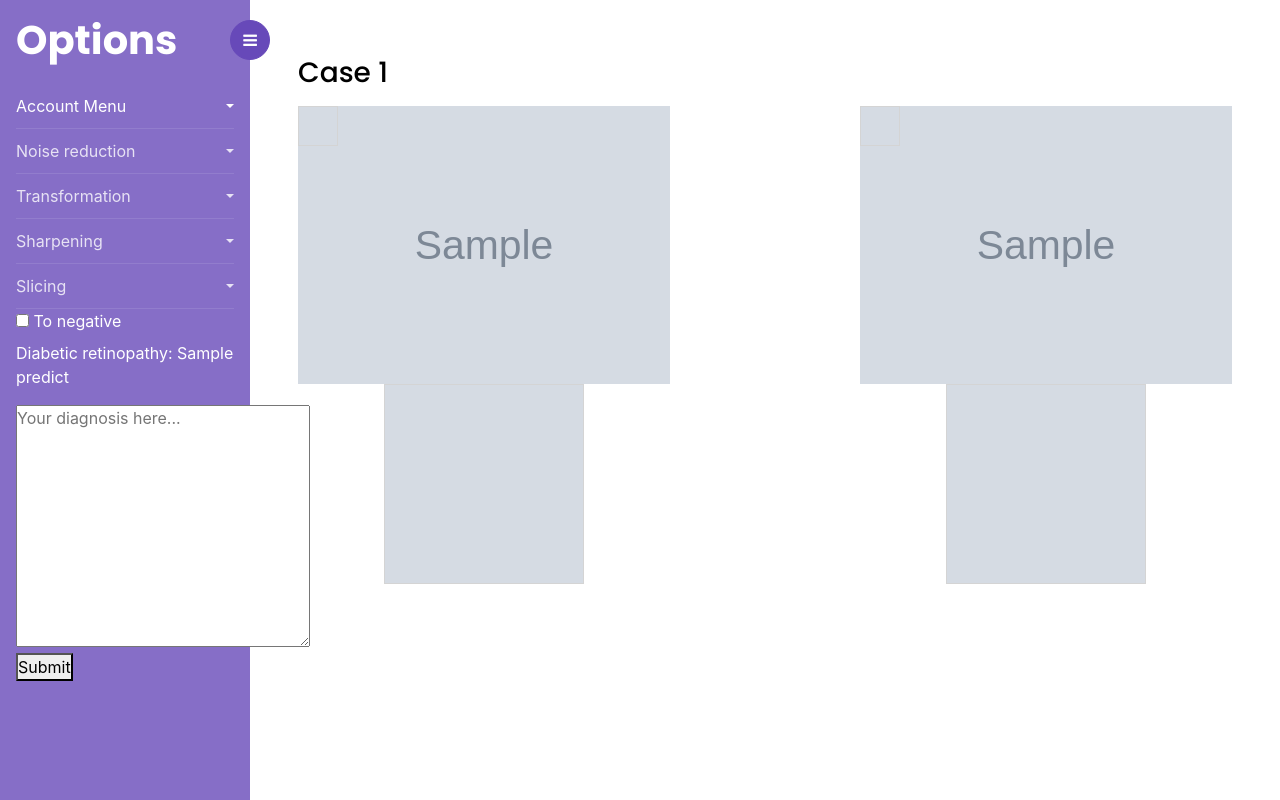
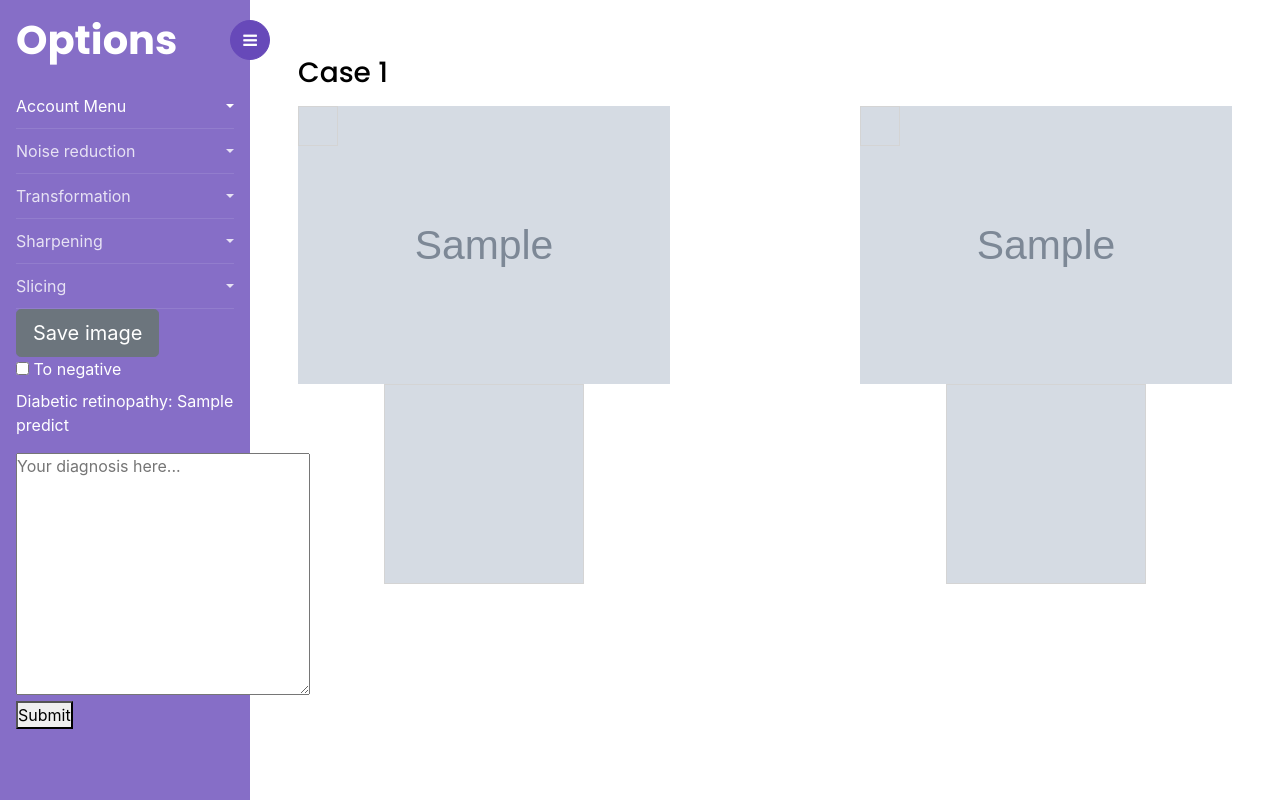
Before and after one commit to quandapro/se-repo, a Flask app: template src/templates/doctor.html in a window 1280 px wide. Run offline with Flask 2, Linux system fonts and the light colour scheme; the template is opened without the code that fills it: most values are stand-ins (such as "Sample title", 1, 10 or a date in 2020); grey boxes marked "Sample" are stand-in pictures; parts of the project's set-up code (start-up, migrations or seed data) failed here and were passed over; some libraries are stand-ins or nearby versions.

Commit message:
final struggle

```diff
--- a/src/templates/doctor.html
+++ b/src/templates/doctor.html
@@ -151,7 +151,7 @@
                             </ul>
                         </li>
                         <li>
-
+                        <button type="button" class="btn btn-secondary btn-lg" id="saveButton">Save image</button>
                         </li>
                         <li>
                             <div class="checkbox navbar-btn">
```
